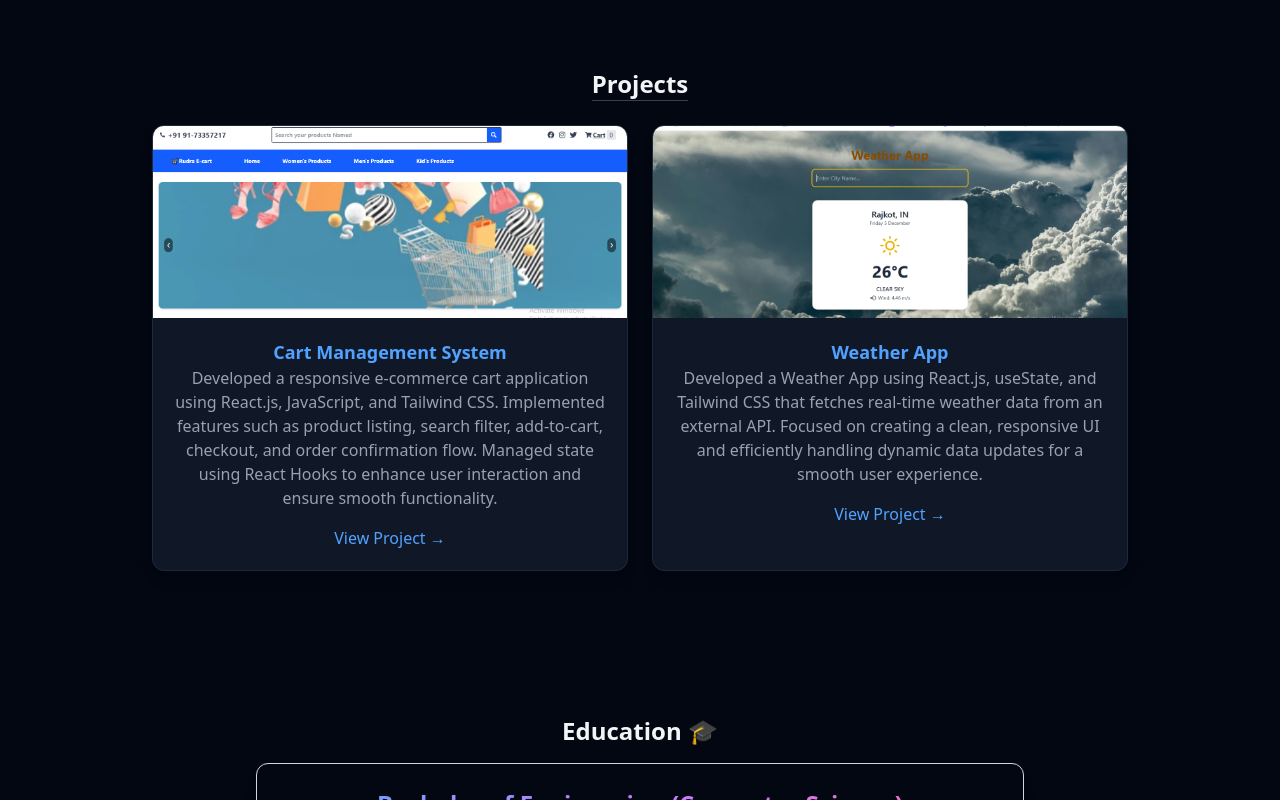
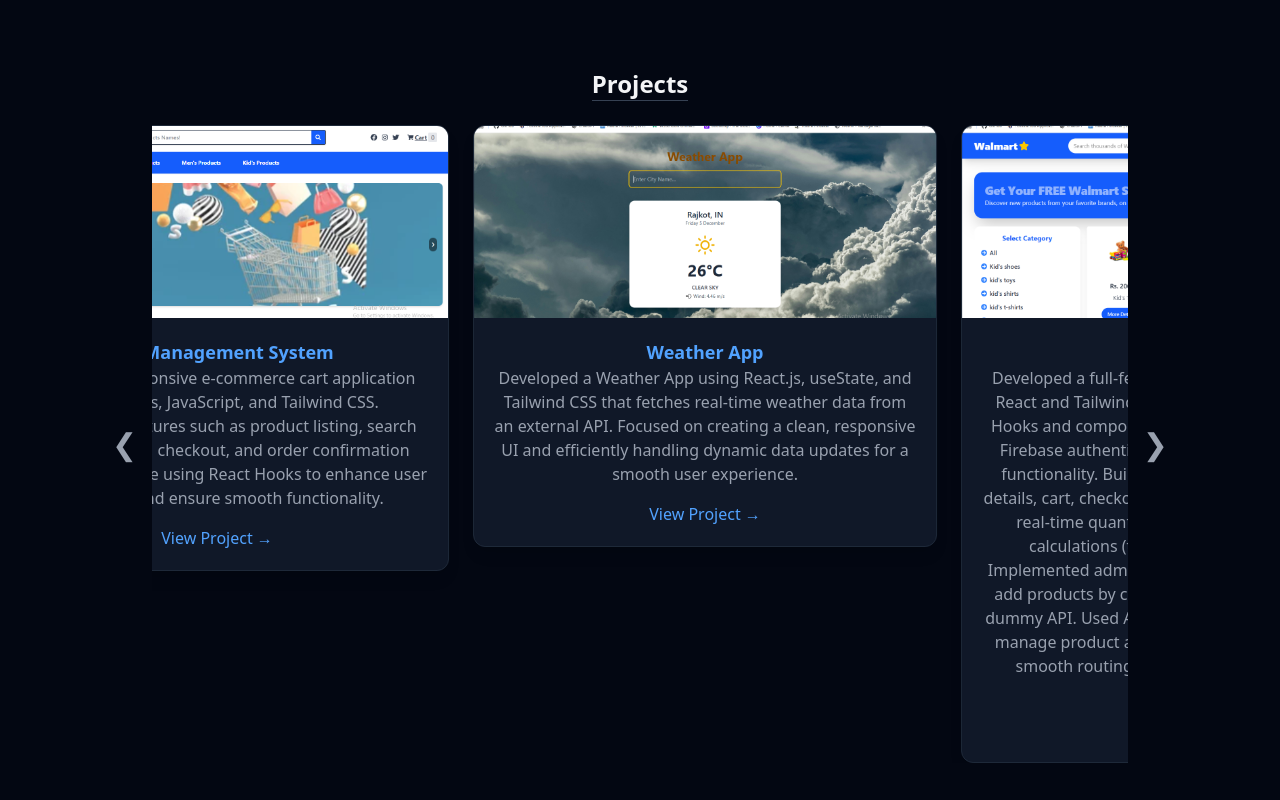
Before and after one commit to rudra2405/Rudra_Portfolio, a React (Vite) app: page / in a window 1280 px wide. Shown: the part 1140-1940 px from the top of the page. Built offline with nearby package versions, Linux system fonts and the light colour scheme.

Commit message:
update 21-01-2026

```diff
--- a/src/App.jsx
+++ b/src/App.jsx
@@ -1,6 +1,7 @@
-import React, { useState } from "react";
+import React, { useState, useRef } from "react";
 import { motion } from "framer-motion";
 import emailjs from "@emailjs/browser";
+import { useEffect } from "react";
 import Swal from "sweetalert2";
 import { FaFacebook, FaInstagram, FaLinkedin, FaGithub } from "react-icons/fa";
 import { TypeAnimation } from "react-type-animation";
@@ -41,14 +42,46 @@ dynamic data updates for a smooth user experience.`,
       img: "/Image3.png", // replace
       link: "https://github.com/rudra2405/Weather-App",
     },
+    {
+      title: "Walmart App",
+      desc: `Developed a full-featured e-commerce web app using React and Tailwind CSS, implementing modern React Hooks and component-based architecture. Integrated Firebase authentication for secure login and signup functionality. Built dynamic product listing, product details, cart, checkout, and payment success pages with real-time quantity updates and automatic price calculations (tax, shipping, and grand total). Implemented admin and user roles, where admins can add products by category using a JSON Server–based dummy API. Used Axios for API integration to fetch and manage product and cart data dynamically, ensuring smooth routing and user experience across the application.`,
+      img: "/image4.png", // replace
+      link: "https://github.com/rudra2405/Walmart-app",
+    },
+    {
+      title: "Live Dictionary App",
+      desc: `Built a live dictionary application using React Hooks and state management, integrating a real-time API to fetch and display word meanings dynamically. Implemented a component-based structure with SearchBar and WordDetails components, passing data via props and rendering results efficiently using the map method.`,
+      img: "/image5.png", // replace
+      link: "https://github.com/rudra2405/Live-Dictionary-App",
+    },
   ],
   // resume: "/Rudra_Hirdekar_Resume.pdf",
 };
+
+const ITEMS = 2;
 
 export default function App() {
   const [form, setForm] = useState({ name: "", email: "", message: "" });
 
   const [menuOpen, setMenuOpen] = useState(false);
+
+  // --------------------------------------------///
+
+  const [page, setPage] = useState(0);
+  const sliderRef = useRef(null);
+  const totalPages = Math.ceil(DATA.projects.length / ITEMS);
+  const next = () => setPage((p) => (p + 1 < totalPages ? p + 1 : 0));
+  const prev = () => setPage((p) => (p - 1 >= 0 ? p - 1 : totalPages - 1));
+  const translateX = `-${page * 100}%`; // Smooth slide
+  const isPaused = useRef(false);
+
+  useEffect(() => {
+    const timer = setInterval(() => {
+      if (!isPaused.current) next();
+    }, 3000);
+
+    return () => clearInterval(timer);
+  }, [page]);
 
   const handleChange = (e) =>
     setForm({ ...form, [e.target.name]: e.target.value });
@@ -64,7 +97,7 @@ export default function App() {
         from_email: form.email,
         message: form.message,
       },
-      "pBvD4LWsAuFSQghYK"
+      "pBvD4LWsAuFSQghYK",
     );
 
     Swal.fire({
@@ -224,29 +257,64 @@ export default function App() {
       {/* Projects */}
       <section
         id="projects"
-        className="max-w-5xl text-center mx-auto px-6 py-16"
+        className="max-w-5xl mx-auto px-6 py-16 text-center"
       >
         <h3 className="text-2xl font-semibold mb-6 border-b border-gray-700 inline-block">
           Projects
         </h3>
 
-        <div className="grid gap-6 md:grid-cols-2">
+        <div className="relative flex items-center justify-center">
+          {/* LEFT ARROW (Desktop Only) */}
+          <button
+            onClick={prev}
+            className="hidden md:block absolute -left-10 text-3xl text-gray-400 hover:text-white"
+          >
+            ❮
+          </button>
+
+          {/* VIEWPORT */}
+          <div
+            className="overflow-hidden w-full"
+            ref={sliderRef}
+            onMouseEnter={() => (isPaused.current = true)}
+            onMouseLeave={() => (isPaused.current = false)}
+          >
+            <div
+              className="flex transition-transform duration-500"
+              style={{ transform: `translateX(${translateX})` }}
+            >
               {DATA.projects.map((p, i) => (
+                <div key={i} className="w-full md:w-1/2 px-3 shrink-0">
                   <motion.div
-              key={i}
                     whileHover={{ scale: 1.04 }}
                     className="bg-gray-900 rounded-xl shadow-lg border border-gray-800 overflow-hidden"
                   >
                     <img src={p.img} className="w-full h-48 object-cover" />
                     <div className="p-5">
-                <h4 className="text-lg font-bold text-blue-400">{p.title}</h4>
+                      <h4 className="text-lg font-bold text-blue-400">
+                        {p.title}
+                      </h4>
                       <p className="text-gray-400 mb-4">{p.desc}</p>
-                <a href={p.link} className="text-blue-400 hover:underline">
+                      <a
+                        href={p.link}
+                        className="text-blue-400 hover:underline"
+                      >
                         View Project →
                       </a>
                     </div>
                   </motion.div>
+                </div>
               ))}
+            </div>
+          </div>
+
+          {/* RIGHT ARROW (Desktop Only) */}
+          <button
+            onClick={next}
+            className="hidden md:block absolute -right-10 text-3xl text-gray-400 hover:text-white"
+          >
+            ❯
+          </button>
         </div>
       </section>
       {/* ------- EDUCATION SECTION ------- */}
```
Also changed, not shown: public/image4.png (added), public/image5.png (added). Lines whose indentation alone changed are shown as unchanged.
